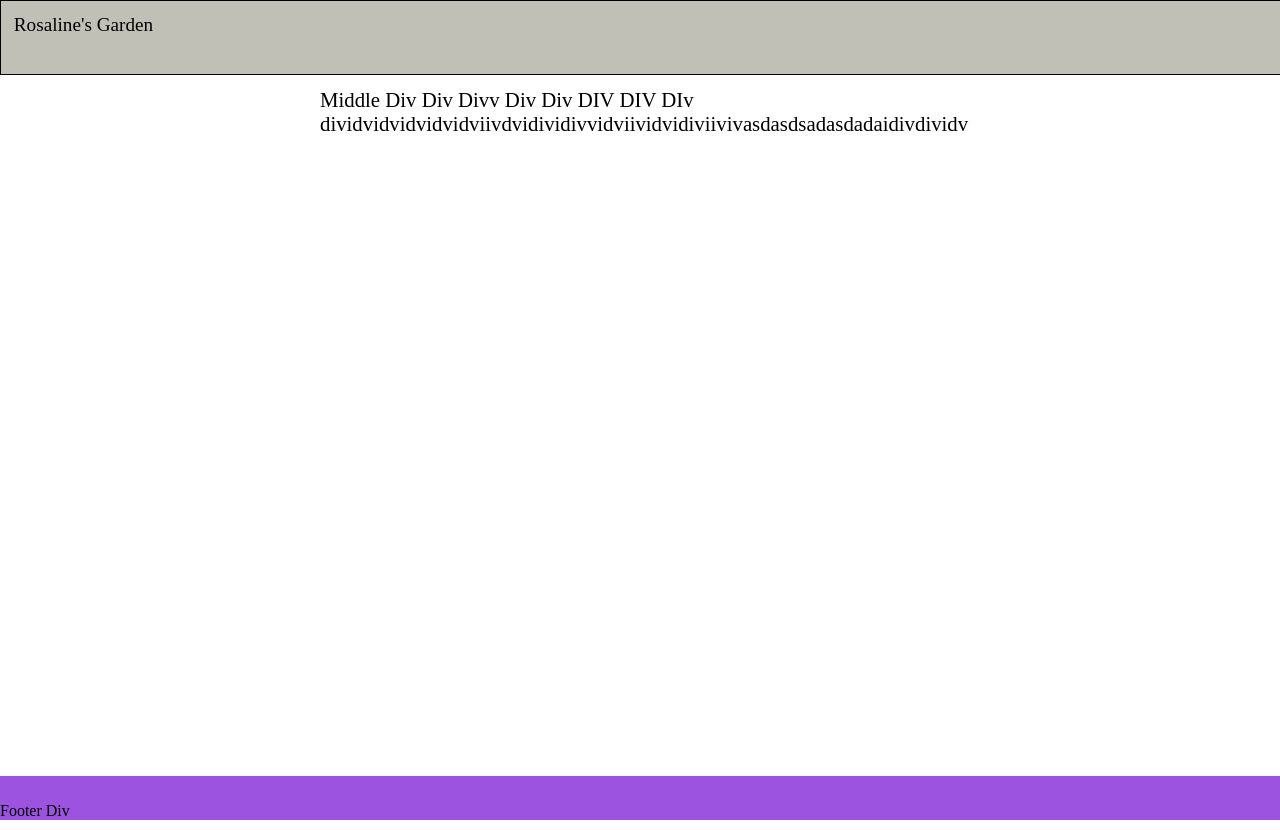
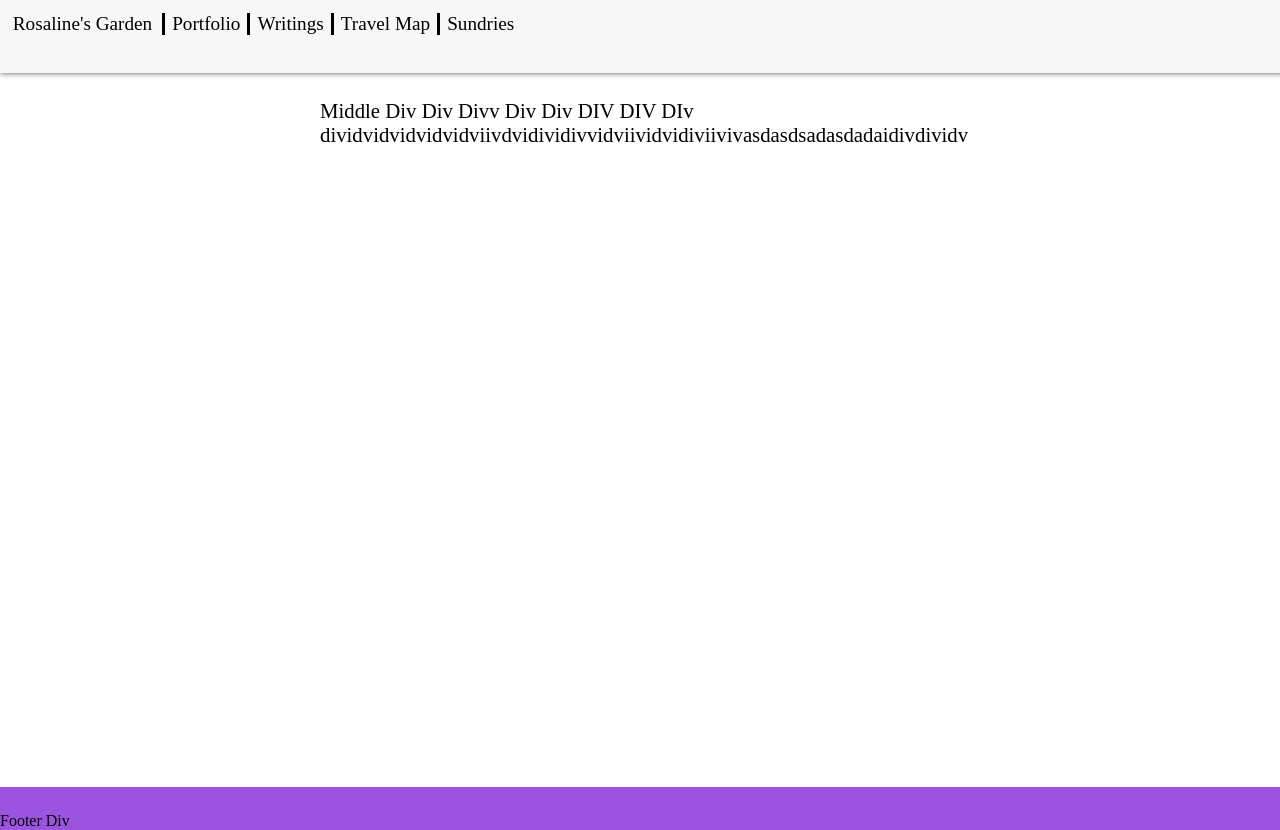
Before and after one commit to SereneMOS/Personal-Website, a plain HTML site: page home.html in a window 1280 px wide. Shown: the top 830 px of the page. Drawn offline with Linux system fonts and the light colour scheme.

Commit message:
Updated banner styling and added plaintext for links to other pages

```diff
--- a/home.html
+++ b/home.html
@@ -6,9 +6,8 @@
             padding: 0;
         }
         #top-div {
-            border: 1px solid;
-            border-color: rgb(0, 0, 0);
-            background-color: rgb(192, 192, 183);
+            box-shadow: 0px 1px 5px gray;
+            background-color: rgb(247, 247, 247);
             position: relative;
             display: flex;
             font-size: larger;
@@ -16,11 +15,34 @@
             padding-bottom: 3%;
             width: 100%;
         }
+        #header {
+            border-right: solid;
+            padding-right: 10px;
+        }
+        #portfolio {
+            border-right: solid;
+            padding-right: 7px;
+            padding-left: 7px;
+        }
+        #writings {
+            border-right: solid;
+            padding-right: 7px;
+            padding-left: 7px;
+        }
+        #travel-map {
+            border-right: solid;
+            padding-right: 7px;
+            padding-left: 7px;
+        }
+        #sundries {
+            padding-right: 7px;
+            padding-left: 7px;
+        }
         #middle-div {
             background-color: rgb(255, 255, 255);
             padding-bottom: 50%;
             padding-left: 25%;
-            padding-top: 1%;
+            padding-top: 2%;
             display: flex;
             overflow: auto;
             font-size: 130%;
@@ -35,7 +57,13 @@
     <title>Rosaline's Garden</title>
 </head>
 <body>
-    <div id="top-div">Rosaline's Garden</div>
+    <div id="top-div">
+        <div id="header">Rosaline's Garden</div>
+        <div id="portfolio">Portfolio</div>
+        <div id="writings">Writings</div>
+        <div id="travel-map">Travel Map</div>
+        <div id="sundries">Sundries</div>
+    </div>
     <div id="middle-div">Middle Div Div Divv Div Div DIV DIV DIv dividvidvidvidvidviivdvidividivvidviividvidiviivivasdasdsadasdadaidivdividv</div>
     <div id="footer-div">Footer Div</div>
 </body>
```
